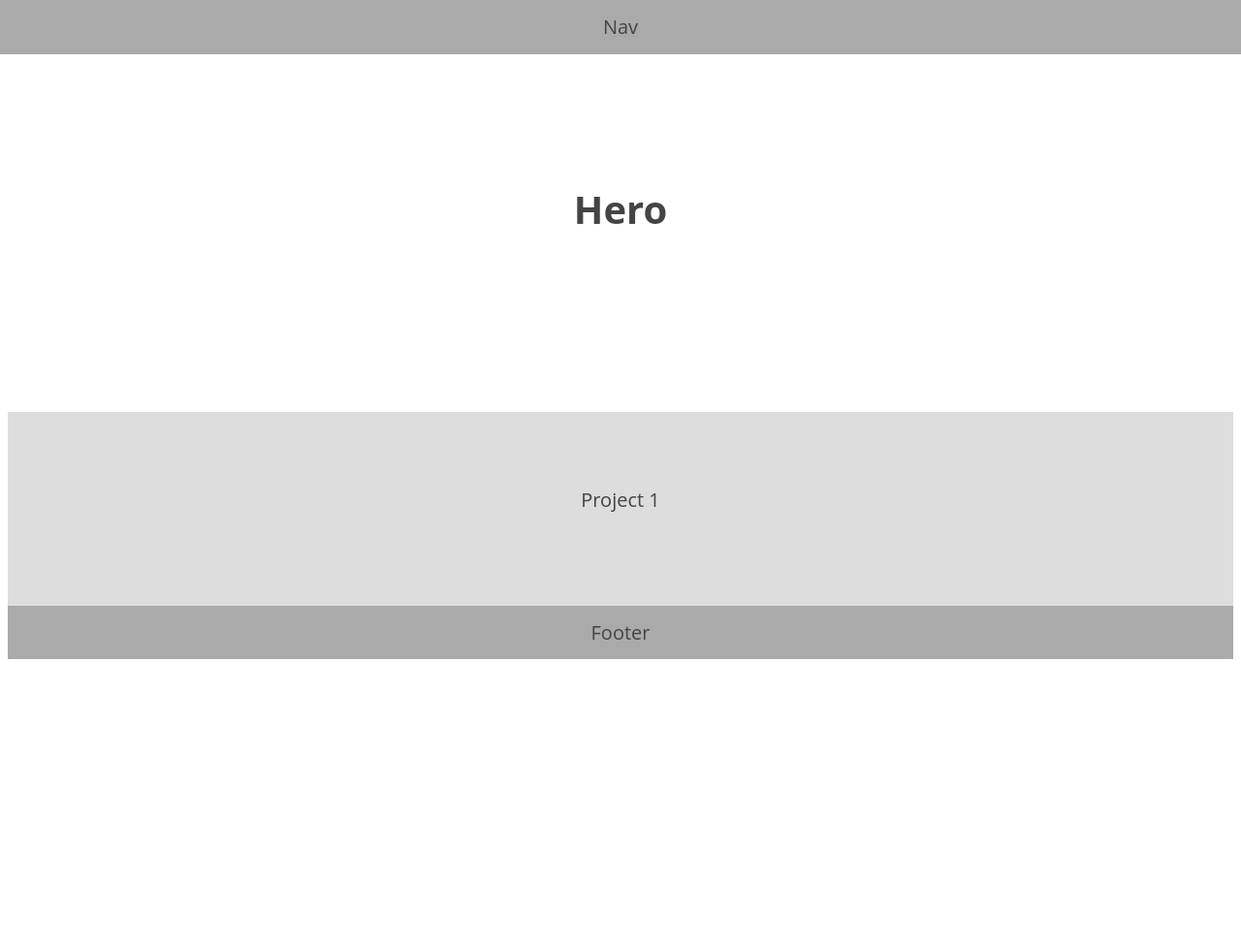
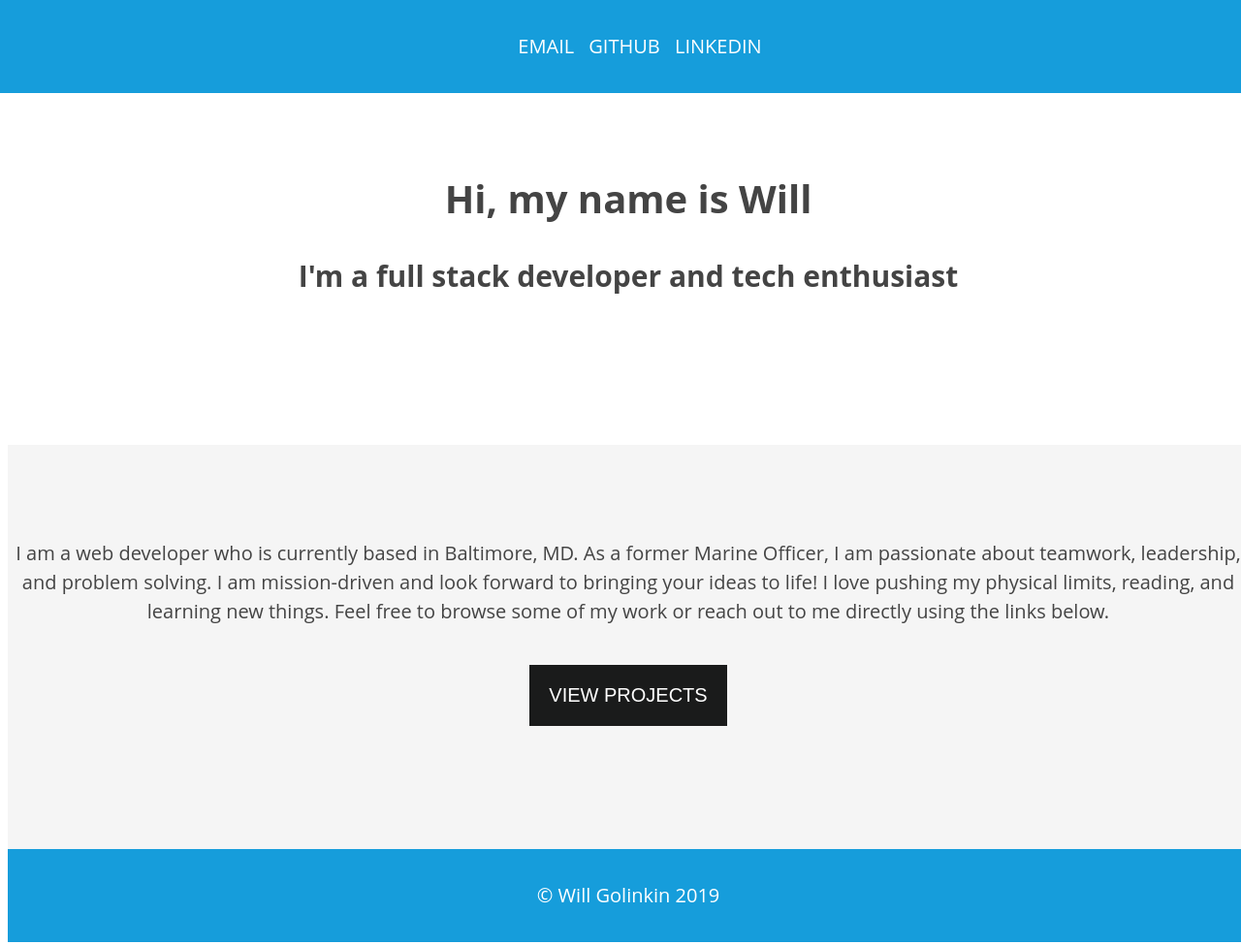
Before and after one commit to willgolinkin/Portfolio, a plain HTML site: page index.html in a window 1280 px wide. Shown: the whole page at 97% size. Before the commit the page ends 800 px from the top, so only its background shows below. Drawn offline with nearby package versions, Linux system fonts and the light colour scheme.

Commit message:
updated start page pending project screenshots and hero image

```diff
--- a/index.html
+++ b/index.html
@@ -10,16 +10,29 @@
         <link href="https://fonts.googleapis.com/css?family=Ropa+Sans" rel="stylesheet">
     </head>
     <body>
-        <nav role="navigation">Nav</nav>
+        <nav role="navigation">
+            <ul class="nav_links">
+                <li><a href="mailto:will.golinkin@gmail.com">Email</a></li>
+                <li><a href="https://github.com/willgolinkin">Github</a></li>
+                <li><a href="https://www.linkedin.com/in/will-golinkin/">LinkedIn</a></li>
+            </ul>
+            </nav>
         <main role="main">
             <header role="banner">
-                <h1>Hero</h1>
+                <h1>Hi, my name is Will</h1>
+                <h2>I'm a full stack developer and tech enthusiast</h2>
             </header>
             <section>
-                Project 1
+                <p>I am a web developer who is currently based in Baltimore, MD. As a former Marine Officer, I am passionate about
+                    teamwork, leadership, and problem solving. I am mission-driven and look forward to bringing your ideas to life! I love pushing my
+                    physical limits, reading, and learning new things. Feel free to browse some of my work or reach out to me directly using the links
+                    below.</p>
+                <button class="view_projects_button">View projects</button>
             </section>
         </main>
-        <footer role="content-info">Footer</footer>
+        <footer role="content-info">
+            <p>© Will Golinkin 2019</p>
+        </footer>
         <script src="https://ajax.googleapis.com/ajax/libs/jquery/3.4.0/jquery.min.js"></script>
         <script src="index.js"></script>
     </body>
--- a/main.css
+++ b/main.css
@@ -9,34 +9,99 @@
   color: #444;
   text-align: center;
   line-height: 1.5;
+  width: 100%;
 }
 
 nav,
 footer {
   padding: 1% 0;
-    background-color: #aaa;
+  background-color: rgb(22, 157, 219);
+  width: 100%;
+  color: white;
 }
 
+
 nav {
+  list-style: none;
   position: fixed;
   top: 0;
   left: 0;
   right: 0;
-    z-index: 10;
+  /*z-index: 10;
+  /*from bloc website*/
+  flex-grow: 1;
+  display: flex;
+  flex-direction: row;
+  align-items: center;
+  justify-content: space-evenly;
+}
+
+li {
+  display: inline-block;
+  text-transform: uppercase;
+  font-size: 100%;
+  padding-left: 5px;
+  padding-right: 5px;
+  color: white;
+}
+
+a:link {
+  text-decoration: none;
+  color: white;
+}
+
+a:visited {
+  text-decoration: none;
+  color: white;
+}
+
+header {
+  padding: 10% 0;
+  margin-top: 20px;
+}
+
+/*.img-container {
+  background-image: url(https://i.imgur.com/h4Nx8OF.jpg);
+  height: 70%;
+  background-position: center;
+  background-repeat: no-repeat;
+  background-size: cover;
+  position: relative;
+}
+
+.inner-container {
+  text-align: center;
+  position: abolute;
+  width: 100%;
+  color: white;
+  height: auto;
+  margin-top: 50px;
+}*/
+
+section {
+  min-height: 100px;
+  padding: 6% 0;
+  background-color: whitesmoke;
+}
+
+section:nth-child(even) {
+  background-color: whitesmoke;
 }
 
 
-
-  header {
-    padding: 12% 0;
+.view_projects_button {
+margin-left: auto;
+margin-right: auto;
+display: flex;
+padding: 20px;
+border: none;
+background-color: rgb(26, 27, 27);
+color: #ffffff;
+font-size: 20px;
+text-transform: uppercase;
+border-radius: 0;
+cursor: pointer;
+transition: all 0.3s ease;
+margin-top: 40px;
+margin-bottom: 50px;
 }
-
-  section {
-    min-height: 200px;
-    padding: 6% 0;
-    background-color: #bbb;
-  }
-
-  section:nth-child(even) {
-    background-color: #ddd;
-  }
```
Also changed, not shown: Img Assets/torrey-pines-list-image.jpg (added). Lines whose indentation alone changed are shown as unchanged.
